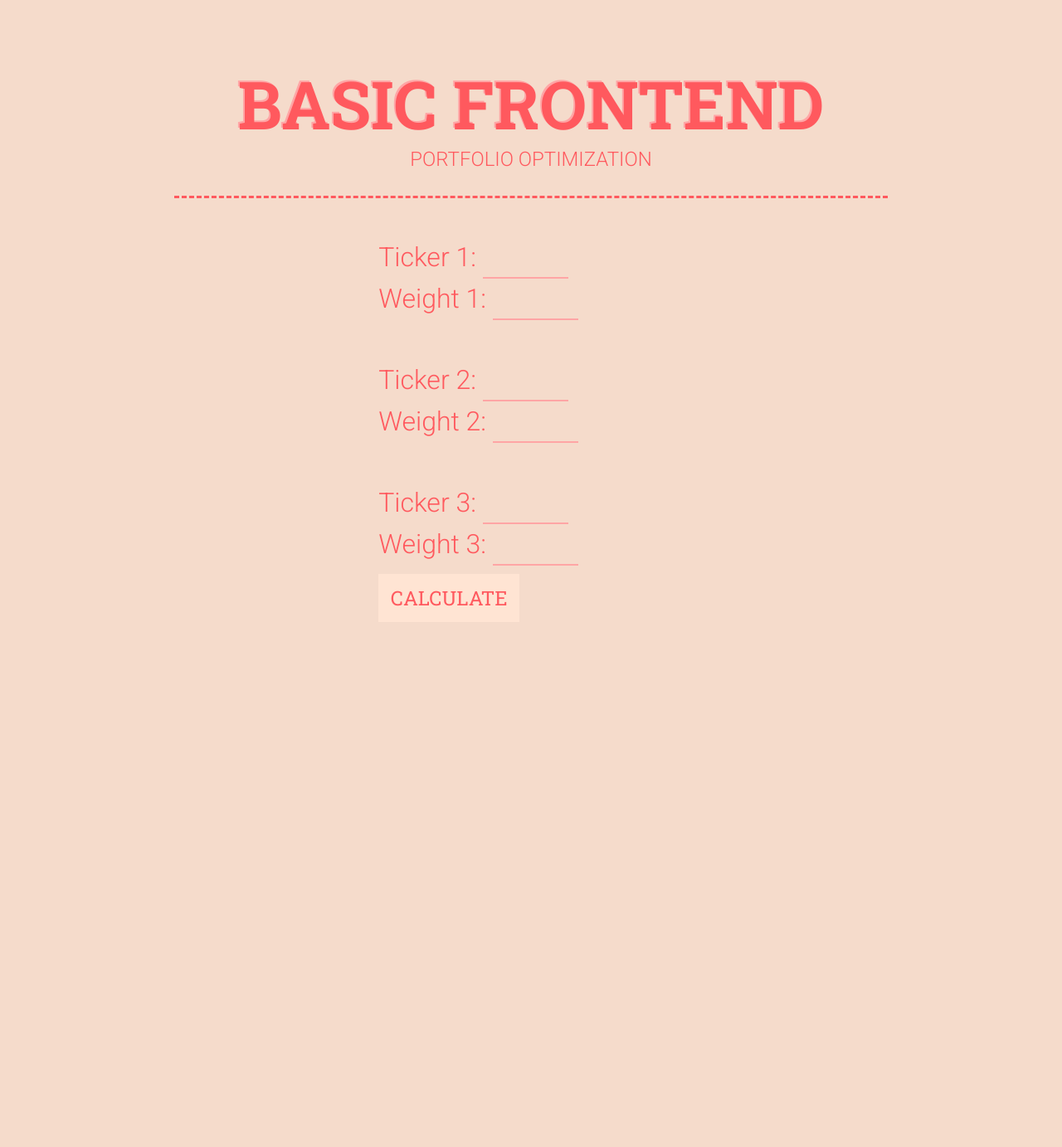
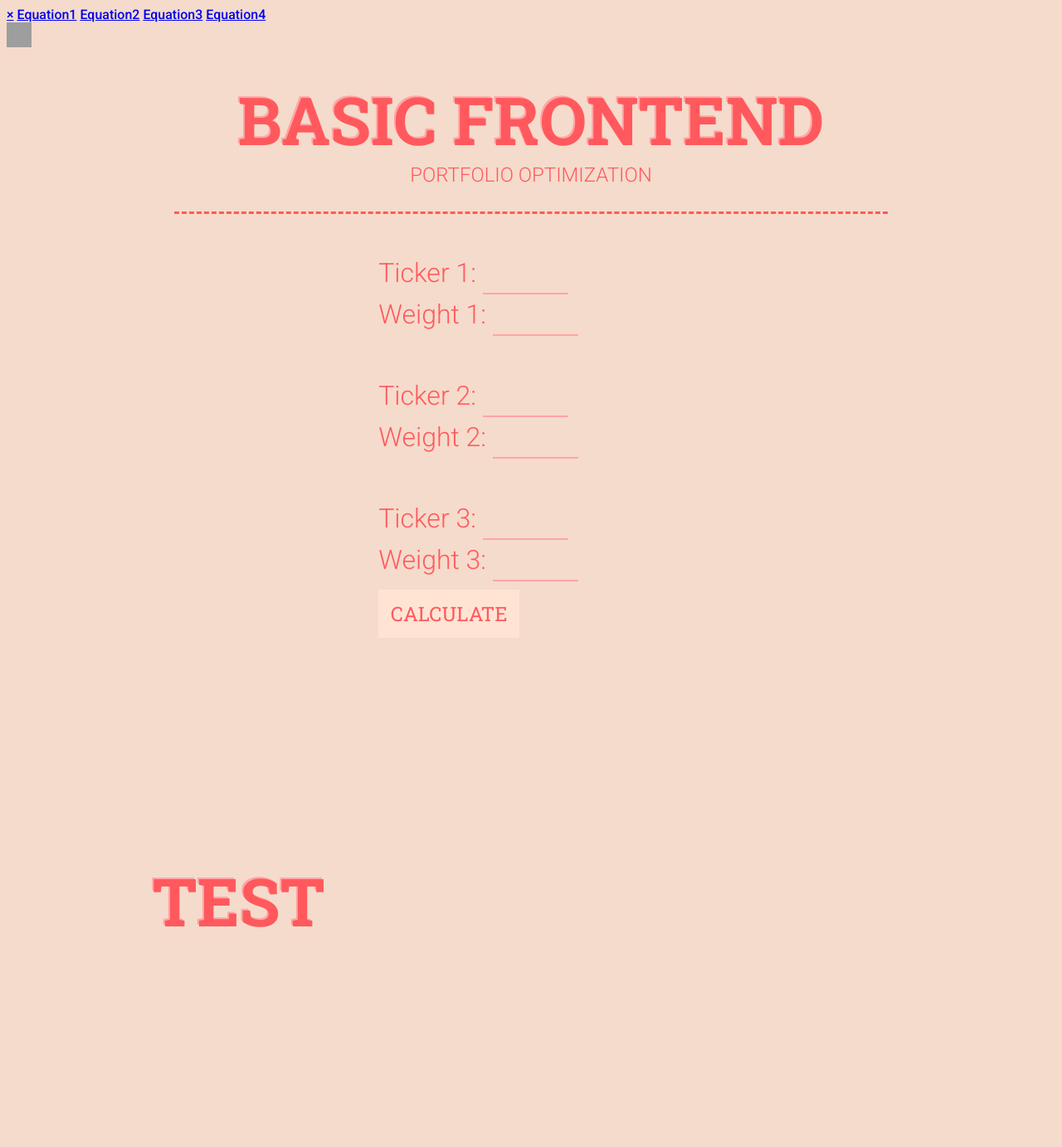
Before and after one commit to kkalucha/DPI-sprint1-MVP, a Flask app: page / in a window 1280 px wide. Shown: the whole page at 83% size. Before the commit the page ends 731 px from the top, so only its background shows below. Run offline with Flask 2, Linux system fonts and the light colour scheme; grey boxes are pictures that could not be loaded.

Commit message:
adding navbar

```diff
--- a/templates/index.html
+++ b/templates/index.html
@@ -27,7 +27,21 @@
 </head>
 
 <body>
+  <div id="mySidenav" class="sidenav">
+    <a href="javascript:void(0)" class="closebtn" onclick="closeNav()">&times;</a>
+    <a href="#">Equation1</a>
+    <a href="#">Equation2</a>
+    <a href="#">Equation3</a>
+    <a href="#">Equation4</a>
+  </div>
+  <!--https://cdn3.iconfinder.com/data/icons/ui-ux-essentials-solid/24/hamburger-menu-solid-512.png-->
+  <!-- Use any element to open the sidenav -->
+  <span onclick="openNav()" style = "position: fixed"> <img src="https://cdn3.iconfinder.com/data/icons/ui-ux-essentials-solid/24/hamburger-menu-solid-512.png" style="width:30px;height:30px;" alt="navIcon"></span>
 
+
+  <!-- Add all page content inside this div if you want the side nav to
+    push page content to the right (not used if you only want the sidenav to sit on top of the page -->
+  <div id="main">
     <div id="container">
       <div style="padding-top: 1%">
         <h1>Basic Frontend</h1>
@@ -54,6 +68,13 @@
     Weight 3: <input type="text" name="w3"><br>
   </form>
    <div class="calculate">calculate</div></div></div></div>
+  <div id = "container">
+    <div style="padding-top: 2.5%; padding-bottom: 20%; display: table;">
+      <h1>Test</h1>
+    </div>
+
+  </div>
+  </div>
 
 </body>
 
```
Lines whose indentation alone changed are shown as unchanged.
